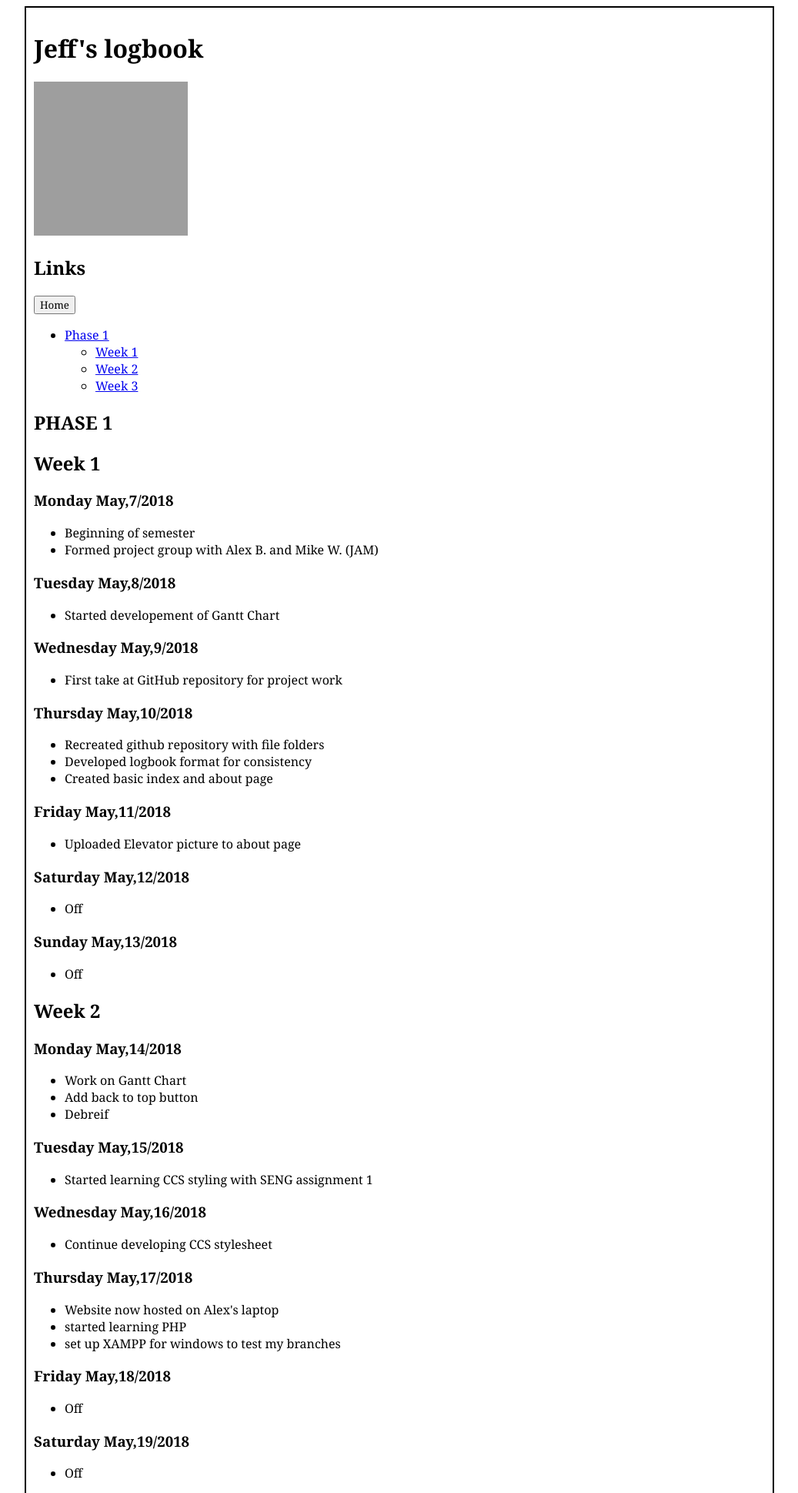
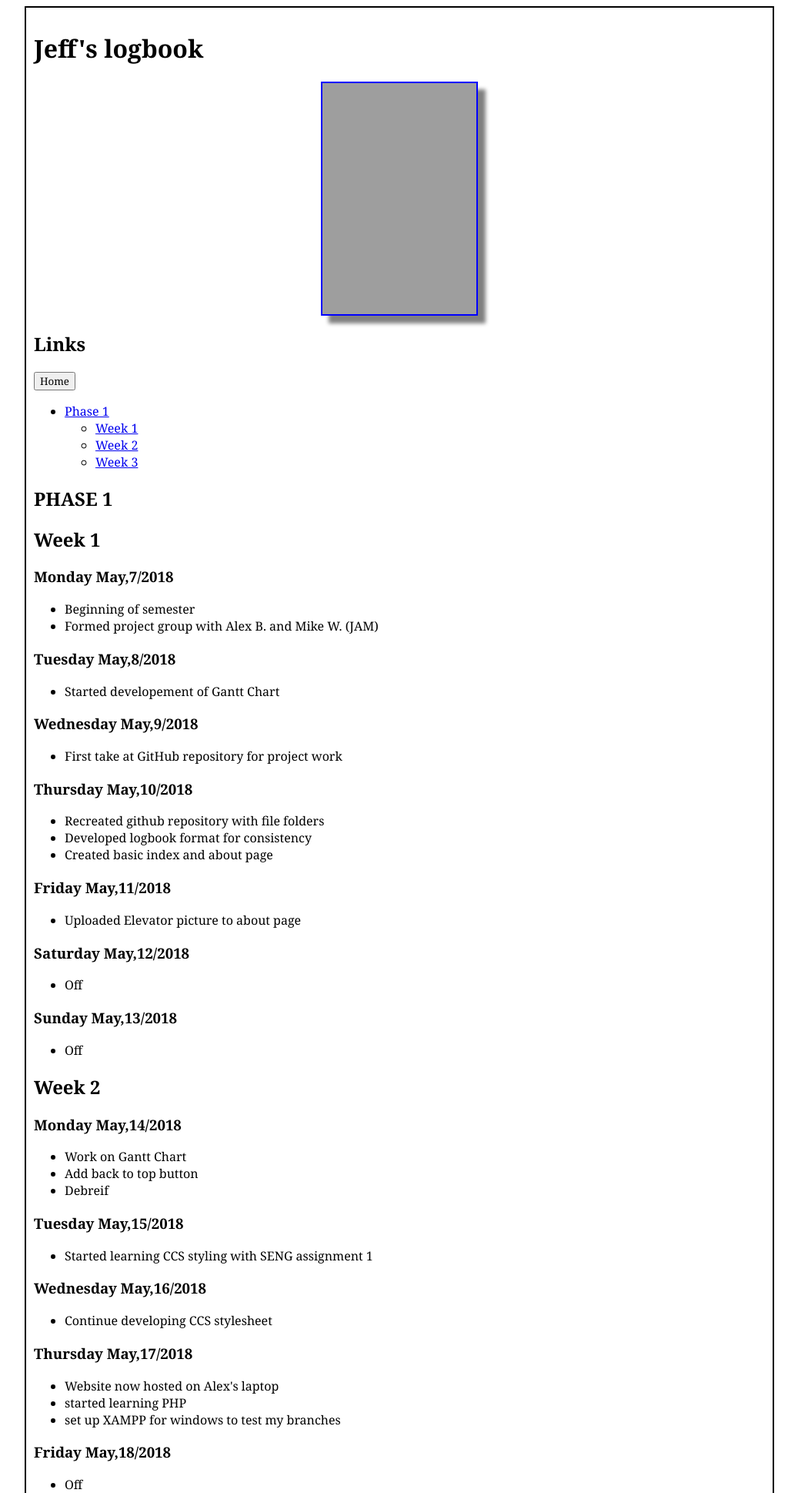
Before and after one commit to Jenglish3761/Project-VI, a PHP site: page /docs/logbook/jeff.html in a window 1280 px wide. Shown: the top 1939 px of the page at 77% size, without its empty margins (121-1158 px from the left). Run offline with PHP 8.4, Linux system fonts and the light colour scheme; grey boxes are pictures that could not be loaded.

Commit message:
Update project_style.css

```diff
--- a/css/project_style.css
+++ b/css/project_style.css
@@ -3,7 +3,7 @@
 	font-family: georgia;
 }
 
-#border{
+body{
 	display:block;
 	border: 2px solid black;
 	width: 950px;
@@ -14,7 +14,7 @@
 
 /* IMG qualities */
 
-img.scaled{
+img{
 	margin-left: auto;
 	margin-right: auto;
 	height: 300px;
```
